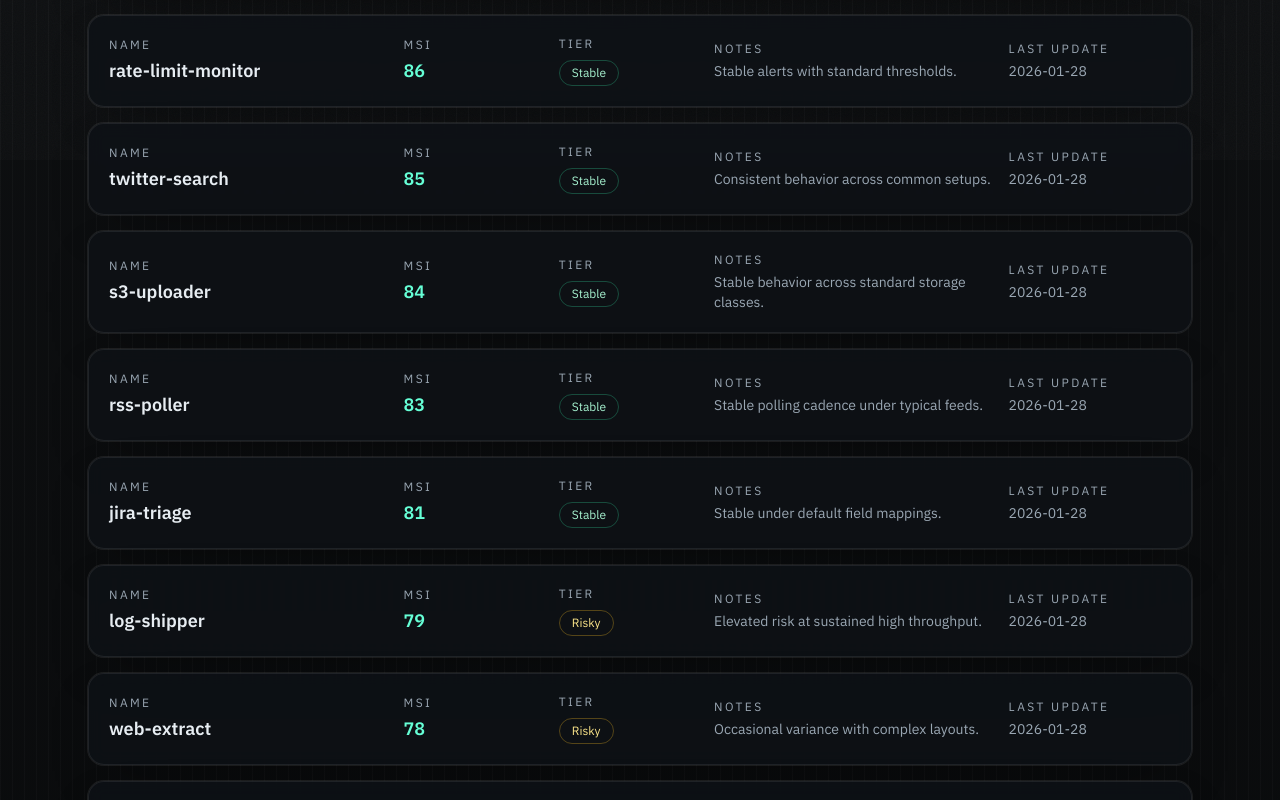
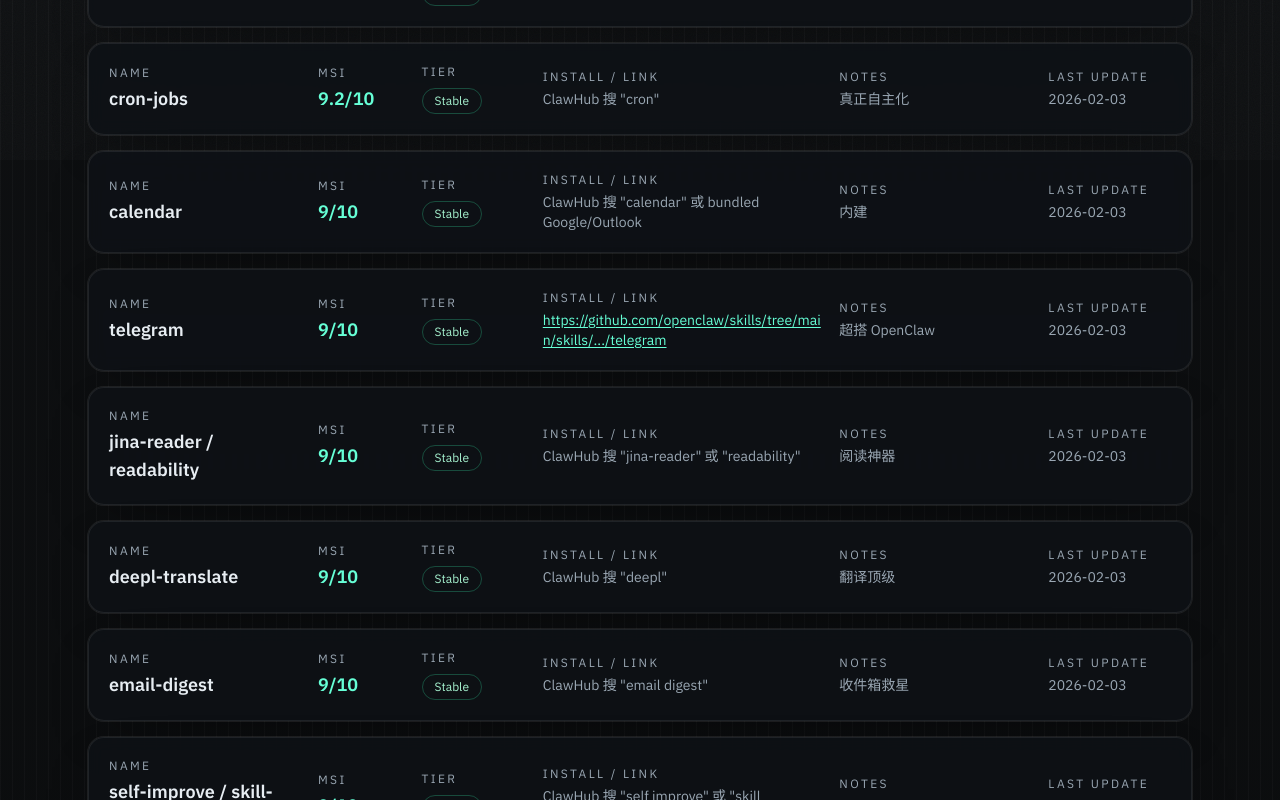
Before and after one commit to errun/molthub, a Next.js app: page /skills in a window 1280 px wide. Shown: the part 640-1440 px from the top of the page. Built offline with nearby package versions, Linux system fonts and the light colour scheme; no server answers.

Commit message:
Update skills page dataset and columns

```diff
--- a/components/SkillsClient.tsx
+++ b/components/SkillsClient.tsx
@@ -6,6 +6,8 @@
   name: string;
   msi: number;
   tier: "Stable" | "Risky" | "Unstable";
+  install?: string;
+  link?: string;
   notes: string;
   lastUpdate: string;
 };
@@ -21,6 +23,7 @@
     name: string;
     msi: string;
     tier: string;
+    install?: string;
     notes: string;
     lastUpdate: string;
   };
@@ -31,6 +34,11 @@
   Stable: "border-emerald-400/30 text-emerald-200",
   Risky: "border-amber-400/30 text-amber-200",
   Unstable: "border-rose-400/30 text-rose-200"
+};
+
+const formatMsi = (msi: number) => {
+  const formatted = Number.isInteger(msi) ? `${msi}` : msi.toFixed(1);
+  return `${formatted}/10`;
 };
 
 export default function SkillsClient({
@@ -82,11 +90,17 @@
       </div>
 
       <div className="grid gap-4">
-        {visible.map((skill, index) => (
-          <div
-            key={`${skill.name}-${index}`}
-            className="card grid gap-4 p-5 md:grid-cols-[1.2fr_0.6fr_0.6fr_1.2fr_0.7fr] md:items-center"
-          >
+        {visible.map((skill, index) => {
+          const installLabel = labels.columns.install ?? "Install / Link";
+          const hasLink = Boolean(skill.link?.trim());
+          const hasInstall = Boolean(skill.install?.trim());
+          const notesText = skill.notes?.trim() ? skill.notes : "-";
+
+          return (
+            <div
+              key={`${skill.name}-${index}`}
+              className="card grid gap-4 p-5 md:grid-cols-[1.1fr_0.5fr_0.6fr_1.6fr_1.1fr_0.7fr] md:items-center"
+            >
             <div>
               <div className="text-xs uppercase tracking-[0.2em] text-muted">
                 {labels.columns.name}
@@ -97,7 +111,9 @@
               <div className="text-xs uppercase tracking-[0.2em] text-muted">
                 {labels.columns.msi}
               </div>
-              <div className="mt-1 text-lg font-semibold text-accent">{skill.msi}</div>
+              <div className="mt-1 text-lg font-semibold text-accent">
+                {formatMsi(skill.msi)}
+              </div>
             </div>
             <div>
               <div className="text-xs uppercase tracking-[0.2em] text-muted">
@@ -113,9 +129,28 @@
             </div>
             <div>
               <div className="text-xs uppercase tracking-[0.2em] text-muted">
+                {installLabel}
+              </div>
+              <div className="mt-1 space-y-2 text-sm text-muted">
+                {hasLink && (
+                  <a
+                    className="block break-all text-accent underline underline-offset-2"
+                    href={skill.link}
+                    target="_blank"
+                    rel="noreferrer"
+                  >
+                    {skill.link}
+                  </a>
+                )}
+                {hasInstall && <div className="break-words">{skill.install}</div>}
+                {!hasLink && !hasInstall && <div>-</div>}
+              </div>
+            </div>
+            <div>
+              <div className="text-xs uppercase tracking-[0.2em] text-muted">
                 {labels.columns.notes}
               </div>
-              <div className="mt-1 text-sm text-muted">{skill.notes}</div>
+              <div className="mt-1 text-sm text-muted">{notesText}</div>
             </div>
             <div>
               <div className="text-xs uppercase tracking-[0.2em] text-muted">
@@ -123,8 +158,9 @@
               </div>
               <div className="mt-1 text-sm text-muted">{skill.lastUpdate}</div>
             </div>
-          </div>
-        ))}
+            </div>
+          );
+        })}
       </div>
 
       {visible.length === 0 && (
--- a/data/skills.json
+++ b/data/skills.json
@@ -1,156 +1,243 @@
 [
   {
-    "name": "twitter-search",
-    "msi": 85,
+    "name": "gmail",
+    "msi": 9.5,
     "tier": "Stable",
-    "notes": "Consistent behavior across common setups.",
-    "lastUpdate": "2026-01-28"
+    "install": "或 ClawHub 搜 \"gmail\"",
+    "link": "https://github.com/openclaw/skills/tree/main/skills/.../gmail",
+    "notes": "内建/高用",
+    "lastUpdate": "2026-02-03"
   },
   {
-    "name": "web-extract",
-    "msi": 78,
-    "tier": "Risky",
-    "notes": "Occasional variance with complex layouts.",
-    "lastUpdate": "2026-01-28"
+    "name": "calendar",
+    "msi": 9,
+    "tier": "Stable",
+    "install": "ClawHub 搜 \"calendar\" 或 bundled Google/Outlook",
+    "notes": "内建",
+    "lastUpdate": "2026-02-03"
   },
   {
-    "name": "slack-alert",
-    "msi": 92,
-    "tier": "Stable",
-    "notes": "Stable delivery across standard webhook paths.",
-    "lastUpdate": "2026-01-28"
+    "name": "web-browser / puppeteer-browser",
+    "msi": 8.5,
+    "tier": "Risky",
+    "link": "https://github.com/openclaw/skills/tree/main/skills/.../puppeteer-browser",
+    "notes": "强大但需限权",
+    "lastUpdate": "2026-02-03"
   },
   {
-    "name": "docs-summarize",
-    "msi": 88,
-    "tier": "Stable",
-    "notes": "Reliable output for typical document sizes.",
-    "lastUpdate": "2026-01-28"
+    "name": "twitter / x-client",
+    "msi": 8,
+    "tier": "Risky",
+    "install": "ClawHub 搜 \"twitter\" 或 \"x\"",
+    "notes": "API 注意额度",
+    "lastUpdate": "2026-02-03"
   },
   {
-    "name": "notion-sync",
-    "msi": 73,
-    "tier": "Risky",
-    "notes": "Degraded behavior with large nested pages.",
-    "lastUpdate": "2026-01-28"
+    "name": "telegram",
+    "msi": 9,
+    "tier": "Stable",
+    "link": "https://github.com/openclaw/skills/tree/main/skills/.../telegram",
+    "notes": "超搭 OpenClaw",
+    "lastUpdate": "2026-02-03"
   },
   {
-    "name": "jira-triage",
-    "msi": 81,
-    "tier": "Stable",
-    "notes": "Stable under default field mappings.",
-    "lastUpdate": "2026-01-28"
+    "name": "whatsapp",
+    "msi": 8.5,
+    "tier": "Risky",
+    "install": "ClawHub 搜 \"whatsapp\"",
+    "notes": "近期稳定提升",
+    "lastUpdate": "2026-02-03"
   },
   {
-    "name": "webhook-router",
-    "msi": 67,
-    "tier": "Risky",
-    "notes": "Elevated risk when traffic spikes beyond defaults.",
-    "lastUpdate": "2026-01-28"
+    "name": "feishu / lark",
+    "msi": 9.2,
+    "tier": "Stable",
+    "install": "ClawHub 搜 \"feishu\" 或 \"lark\"",
+    "notes": "国内最友好",
+    "lastUpdate": "2026-02-03"
   },
   {
-    "name": "csv-cleaner",
-    "msi": 59,
+    "name": "dingtalk",
+    "msi": 8.8,
     "tier": "Risky",
-    "notes": "Minor stability drift on mixed delimiters.",
-    "lastUpdate": "2026-01-28"
+    "install": "ClawHub 搜 \"dingtalk\"",
+    "notes": "上班族专用",
+    "lastUpdate": "2026-02-03"
   },
   {
-    "name": "rss-poller",
-    "msi": 83,
+    "name": "notion",
+    "msi": 8.5,
+    "tier": "Risky",
+    "link": "https://github.com/openclaw/skills/tree/main/skills/.../notion",
+    "notes": "API 偶尔慢",
+    "lastUpdate": "2026-02-03"
+  },
+  {
+    "name": "todoist",
+    "msi": 8,
+    "tier": "Risky",
+    "install": "ClawHub 搜 \"todoist\"",
+    "notes": "轻量任务",
+    "lastUpdate": "2026-02-03"
+  },
+  {
+    "name": "jina-reader / readability",
+    "msi": 9,
     "tier": "Stable",
-    "notes": "Stable polling cadence under typical feeds.",
-    "lastUpdate": "2026-01-28"
+    "install": "ClawHub 搜 \"jina-reader\" 或 \"readability\"",
+    "notes": "阅读神器",
+    "lastUpdate": "2026-02-03"
+  },
+  {
+    "name": "youtube-transcript",
+    "msi": 9.3,
+    "tier": "Stable",
+    "install": "ClawHub 搜 \"youtube transcript\"",
+    "notes": "学习必备",
+    "lastUpdate": "2026-02-03"
+  },
+  {
+    "name": "rss-monitor",
+    "msi": 8.7,
+    "tier": "Risky",
+    "install": "ClawHub 搜 \"rss\"",
+    "notes": "资讯自动化",
+    "lastUpdate": "2026-02-03"
+  },
+  {
+    "name": "crypto-wallet-monitor",
+    "msi": 7,
+    "tier": "Unstable",
+    "install": "ClawHub 搜 crypto wallet（小心恶意！）",
+    "notes": "高风险，慎装",
+    "lastUpdate": "2026-02-03"
+  },
+  {
+    "name": "imsg / ios-messages",
+    "msi": 8,
+    "tier": "Risky",
+    "install": "ClawHub 搜 \"imessage\" 或 \"ios messages\"",
+    "notes": "苹果专属",
+    "lastUpdate": "2026-02-03"
+  },
+  {
+    "name": "shell-exec",
+    "msi": 7.5,
+    "tier": "Unstable",
+    "install": "Bundled 或 ClawHub 搜 \"shell\"",
+    "notes": "最危险，严限",
+    "lastUpdate": "2026-02-03"
+  },
+  {
+    "name": "file-system",
+    "msi": 8.5,
+    "tier": "Risky",
+    "install": "Bundled file ops",
+    "notes": "日常文件",
+    "lastUpdate": "2026-02-03"
+  },
+  {
+    "name": "weather",
+    "msi": 8,
+    "tier": "Risky",
+    "install": "ClawHub 搜 \"weather\"",
+    "notes": "简单实用",
+    "lastUpdate": "2026-02-03"
+  },
+  {
+    "name": "stock-price",
+    "msi": 7.8,
+    "tier": "Unstable",
+    "install": "ClawHub 搜 \"stock\" 或 \"finance\"",
+    "notes": "财经用",
+    "lastUpdate": "2026-02-03"
+  },
+  {
+    "name": "github",
+    "msi": 8.8,
+    "tier": "Risky",
+    "link": "https://github.com/openclaw/skills/tree/main/skills/steipete/github/SKILL.md",
+    "notes": "程序员神器",
+    "lastUpdate": "2026-02-03"
+  },
+  {
+    "name": "vscode-remote",
+    "msi": 7,
+    "tier": "Unstable",
+    "install": "ClawHub 搜 \"vscode\"（实验性）",
+    "notes": "不太稳",
+    "lastUpdate": "2026-02-03"
+  },
+  {
+    "name": "deepl-translate",
+    "msi": 9,
+    "tier": "Stable",
+    "install": "ClawHub 搜 \"deepl\"",
+    "notes": "翻译顶级",
+    "lastUpdate": "2026-02-03"
+  },
+  {
+    "name": "perplexity-search",
+    "msi": 8.5,
+    "tier": "Risky",
+    "install": "ClawHub 搜 \"perplexity\"",
+    "notes": "研究好帮手",
+    "lastUpdate": "2026-02-03"
+  },
+  {
+    "name": "arxiv-paper",
+    "msi": 8.7,
+    "tier": "Risky",
+    "install": "ClawHub 搜 \"arxiv\"",
+    "notes": "学术党爱",
+    "lastUpdate": "2026-02-03"
+  },
+  {
+    "name": "whoop-monitor",
+    "msi": 7.5,
+    "tier": "Unstable",
+    "install": "ClawHub 搜 \"whoop\"",
+    "notes": "小众健身",
+    "lastUpdate": "2026-02-03"
+  },
+  {
+    "name": "flight-checkin",
+    "msi": 8,
+    "tier": "Risky",
+    "install": "ClawHub 搜 \"flight\"",
+    "notes": "出差用",
+    "lastUpdate": "2026-02-03"
   },
   {
     "name": "email-digest",
-    "msi": 76,
-    "tier": "Risky",
-    "notes": "Occasional scheduling drift in peak windows.",
-    "lastUpdate": "2026-01-28"
+    "msi": 9,
+    "tier": "Stable",
+    "install": "ClawHub 搜 \"email digest\"",
+    "notes": "收件箱救星",
+    "lastUpdate": "2026-02-03"
   },
   {
-    "name": "uptime-check",
-    "msi": 90,
+    "name": "cron-jobs",
+    "msi": 9.2,
     "tier": "Stable",
-    "notes": "Consistent survivability across regions.",
-    "lastUpdate": "2026-01-28"
+    "install": "ClawHub 搜 \"cron\"",
+    "notes": "真正自主化",
+    "lastUpdate": "2026-02-03"
   },
   {
-    "name": "prompt-guard",
-    "msi": 45,
+    "name": "memory-longterm",
+    "msi": 8.8,
     "tier": "Risky",
-    "notes": "Stability sensitive to rule depth.",
-    "lastUpdate": "2026-01-28"
+    "install": "Bundled 或 ClawHub 搜 \"memory\"",
+    "notes": "越用越懂你",
+    "lastUpdate": "2026-02-03"
   },
   {
-    "name": "s3-uploader",
-    "msi": 84,
+    "name": "self-improve / skill-generator",
+    "msi": 9,
     "tier": "Stable",
-    "notes": "Stable behavior across standard storage classes.",
-    "lastUpdate": "2026-01-28"
-  },
-  {
-    "name": "image-resize",
-    "msi": 71,
-    "tier": "Risky",
-    "notes": "Degraded performance on large batch sizes.",
-    "lastUpdate": "2026-01-28"
-  },
-  {
-    "name": "pdf-to-text",
-    "msi": 62,
-    "tier": "Risky",
-    "notes": "Unstable extraction on heavily scanned files.",
-    "lastUpdate": "2026-01-28"
-  },
-  {
-    "name": "locale-normalizer",
-    "msi": 38,
-    "tier": "Unstable",
-    "notes": "Failed normalization when locale inputs are mixed.",
-    "lastUpdate": "2026-01-28"
-  },
-  {
-    "name": "timezone-convert",
-    "msi": 52,
-    "tier": "Risky",
-    "notes": "Stability drops under legacy offsets.",
-    "lastUpdate": "2026-01-28"
-  },
-  {
-    "name": "billing-audit",
-    "msi": 33,
-    "tier": "Unstable",
-    "notes": "Degraded behavior during partial reconciliation.",
-    "lastUpdate": "2026-01-28"
-  },
-  {
-    "name": "log-shipper",
-    "msi": 79,
-    "tier": "Risky",
-    "notes": "Elevated risk at sustained high throughput.",
-    "lastUpdate": "2026-01-28"
-  },
-  {
-    "name": "chrome-driver",
-    "msi": 27,
-    "tier": "Unstable",
-    "notes": "Unstable in headless environments without patches.",
-    "lastUpdate": "2026-01-28"
-  },
-  {
-    "name": "session-replay",
-    "msi": 41,
-    "tier": "Risky",
-    "notes": "Viability depends on recorder limits.",
-    "lastUpdate": "2026-01-28"
-  },
-  {
-    "name": "rate-limit-monitor",
-    "msi": 86,
-    "tier": "Stable",
-    "notes": "Stable alerts with standard thresholds.",
-    "lastUpdate": "2026-01-28"
+    "install": "ClawHub 搜 \"self improve\" 或 \"skill generator\"",
+    "notes": "",
+    "lastUpdate": "2026-02-03"
   }
 ]
--- a/messages/en.json
+++ b/messages/en.json
@@ -81,6 +81,7 @@
       "name": "Name",
       "msi": "MSI",
       "tier": "Tier",
+      "install": "Install / Link",
       "notes": "Notes",
       "lastUpdate": "Last Update"
     },
```
